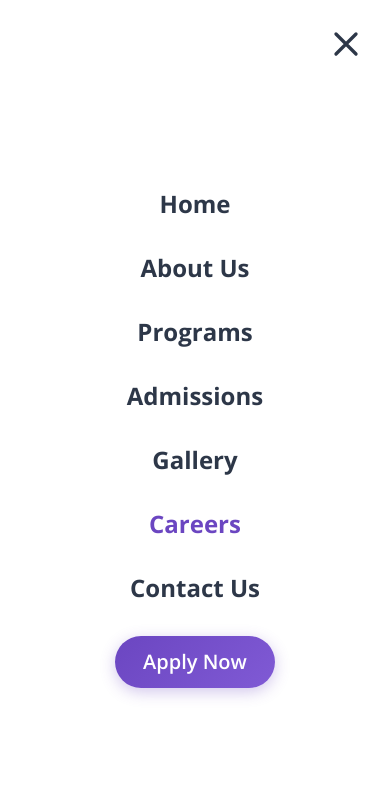
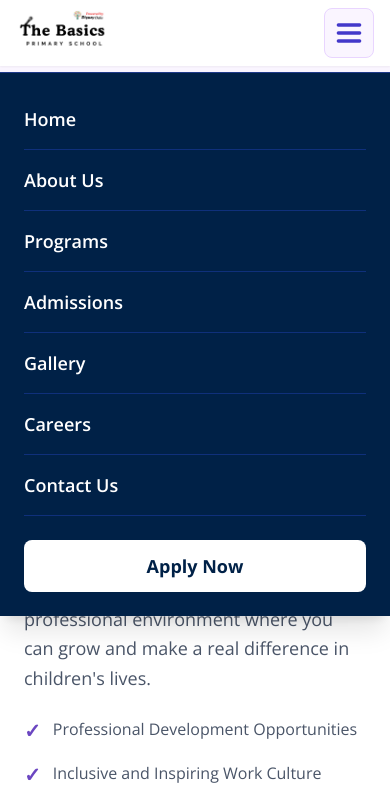
Before and after one commit to neelaakhil12/primary-school, a website: page careers.html in a window 390 px wide. Both pictures are taken after a click on the button 349 px from the left and 33 px from the top of the page. Shown: the top 802 px of the page. Drawn offline with nearby package versions, Linux system fonts and the light colour scheme.

Commit message:
Feat: apply dropdown mobile menu restyle across all html pages

```diff
--- a/careers.html
+++ b/careers.html
@@ -45,22 +45,27 @@
         </div>
     </nav>
 
-    <!-- Mobile Menu -->
+    <!-- Mobile Menu Dropdown -->
     <div id="mobile-menu"
-        class="fixed inset-0 bg-white z-[2000] flex flex-col items-center justify-center space-y-8 hidden">
-        <button id="close-menu" class="absolute top-6 right-6 text-dark-blue">
-            <svg class="w-10 h-10" fill="none" stroke="currentColor" viewBox="0 0 24 24">
-                <path stroke-linecap="round" stroke-linejoin="round" stroke-width="2" d="M6 18L18 6M6 6l12 12"></path>
-            </svg>
-        </button>
-        <a href="index.html" class="text-2xl font-bold text-dark-blue">Home</a>
-        <a href="about.html" class="text-2xl font-bold text-dark-blue">About Us</a>
-        <a href="programs.html" class="text-2xl font-bold text-dark-blue">Programs</a>
-        <a href="admissions.html" class="text-2xl font-bold text-dark-blue">Admissions</a>
-        <a href="gallery.html" class="text-2xl font-bold text-dark-blue">Gallery</a>
-        <a href="careers.html" class="text-2xl font-bold text-primary-custom">Careers</a>
-        <a href="contact.html" class="text-2xl font-bold text-dark-blue">Contact Us</a>
-        <a href="admissions.html" class="btn-primary text-xl">Apply Now</a>
+        class="fixed top-[72px] lg:top-[88px] left-0 right-0 bg-[#002147] z-[1900] flex flex-col items-start px-6 py-4 shadow-xl border-t border-blue-900 hidden transition-all duration-300">
+        <a href="index.html"
+            class="block w-full py-4 text-white text-lg font-semibold border-b border-blue-800/50">Home</a>
+        <a href="about.html"
+            class="block w-full py-4 text-white text-lg font-semibold border-b border-blue-800/50">About Us</a>
+        <a href="programs.html"
+            class="block w-full py-4 text-white text-lg font-semibold border-b border-blue-800/50">Programs</a>
+        <a href="admissions.html"
+            class="block w-full py-4 text-white text-lg font-semibold border-b border-blue-800/50">Admissions</a>
+        <a href="gallery.html"
+            class="block w-full py-4 text-white text-lg font-semibold border-b border-blue-800/50">Gallery</a>
+        <a href="careers.html"
+            class="block w-full py-4 text-white text-lg font-semibold border-b border-blue-800/50">Careers</a>
+        <a href="contact.html"
+            class="block w-full py-4 text-white text-lg font-semibold border-b border-blue-800/50">Contact Us</a>
+        <div class="w-full pt-6 pb-2">
+            <a href="admissions.html"
+                class="block w-full bg-white text-[#002147] text-center py-3 rounded-lg font-bold text-lg">Apply Now</a>
+        </div>
     </div>
 
     <!-- Inner Hero -->
```
Also changed, not shown: about.html (+20 -15 lines), admissions.html (+20 -15 lines), contact.html (+20 -15 lines), gallery.html (+20 -15 lines).
